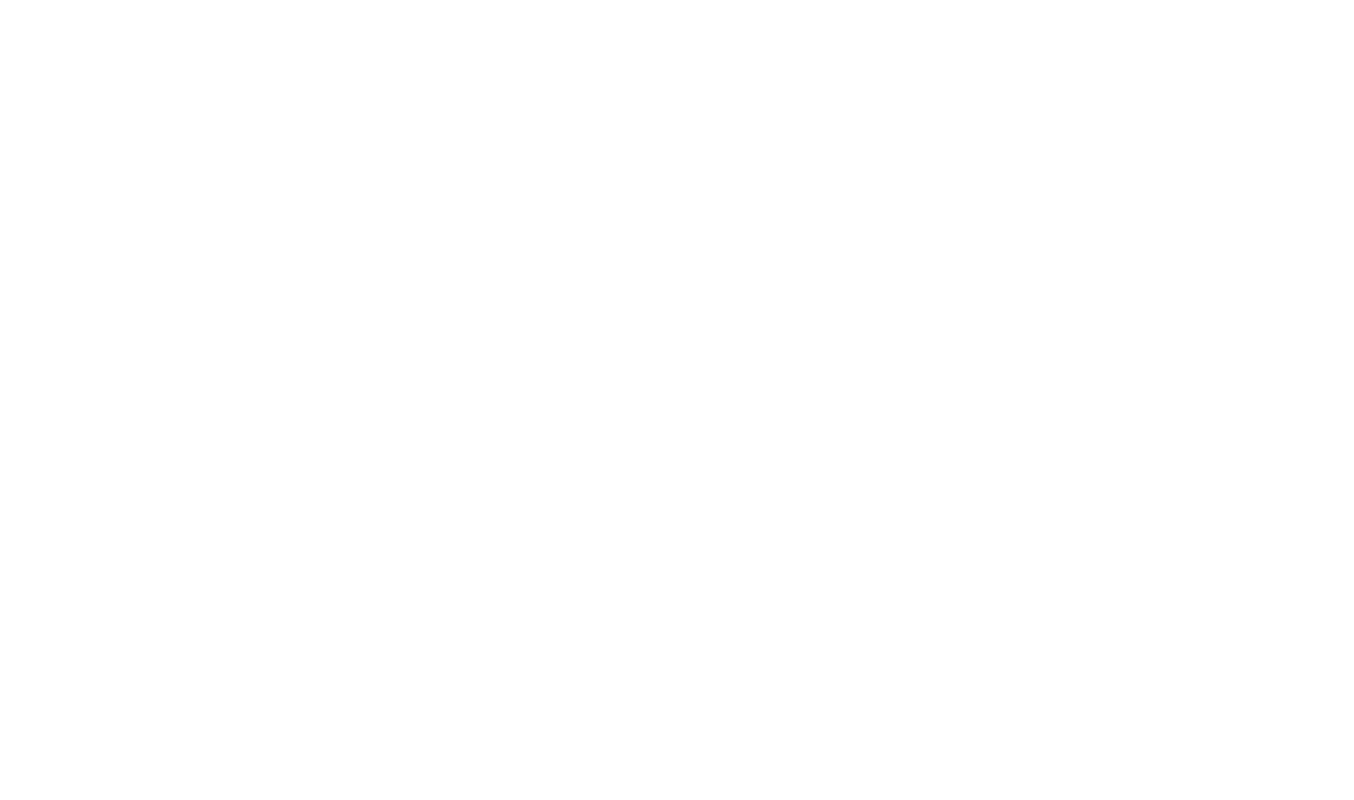
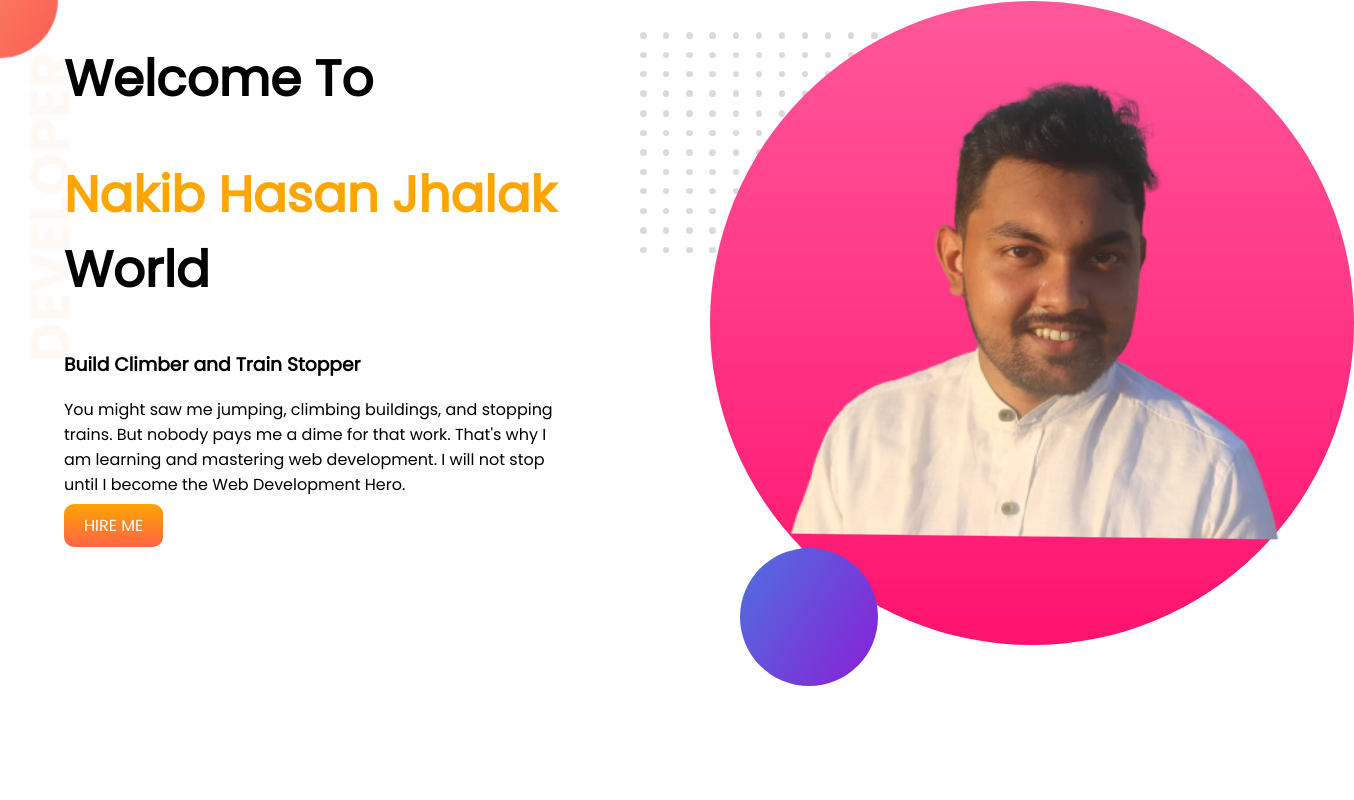
Before and after one commit to 2244jhalak/stdjhalak-portfolio, a plain HTML site: page index.html in a window 1280 px wide. Shown: the top 800 px of the page, 1354 px wide, since content can reach past the window. Drawn offline with Linux system fonts and the light colour scheme.

Commit message:
top banner added

```diff
--- a/index.html
+++ b/index.html
@@ -1,13 +1,43 @@
 <!DOCTYPE html>
 <html lang="en">
+
 <head>
     <meta charset="UTF-8">
     <meta http-equiv="X-UA-Compatible" content="IE=edge">
     <meta name="viewport" content="width=device-width, initial-scale=1.0">
     <title>stdjhalak-portfolio</title>
+    <link rel="preconnect" href="https://fonts.googleapis.com">
+    <link rel="preconnect" href="https://fonts.gstatic.com" crossorigin>
+    <link href="https://fonts.googleapis.com/css2?family=Poppins&display=swap" rel="stylesheet">
     <link rel="stylesheet" href="style.css">
 </head>
+
 <body>
+    <section class="top-banner">
+        <div class="half-width">
+            <h1>Welcome To</h1>
+            <h1><span class="orange-color">Nakib Hasan Jhalak </span> World</h1>
+            <h3>Build Climber and Train Stopper</h3>
+            <p>You might saw me jumping, climbing buildings, and stopping trains. But nobody pays me a dime for that
+                work.
+                That's why I am learning and mastering web development. I will not stop until I become the Web
+                Development
+                Hero.</p>
+            <a class="link-button" target="_blank" href="https://www.linkedin.com/in/nakib-hasan-jhalak-418939202/">HIRE
+                ME</a>
+        </div>
+        <div class="half-width"><img src="stdjhalak.png"></div>
+    </section>
+    <section class="dream-big">
+        <div class="half-width"><img src="2nd.png" </div>
+            <div class="half-width">
+                <h1>Dream Big</h1>
+                <h2>Become a web developer</h2>
+                <p>I already learned the basic HTML and CSS. I can build any simple website. I can even teach my grandma
+                    how to make simple website. My goal is to build 3 websites and learn advanced topics.</p>
+            </div>
+    </section>
 
 </body>
+
 </html>
--- a/style.css
+++ b/style.css
@@ -0,0 +1,41 @@
+body {
+    font-family: 'Poppins', sans-serif;
+    margin: 0;
+}
+
+h1 {
+    font-size: 50px;
+}
+
+.orange-color {
+    color: orange;
+}
+
+section {
+    display: flex;
+    margin-bottom: 150px;
+}
+
+.half-width {
+
+    width: 50%;
+    padding-left: 5%;
+}
+
+.half-width image {
+    width: 80%;
+    padding-left: 15%;
+}
+
+.link-button {
+    text-decoration: none;
+    background-image: linear-gradient(orange, tomato);
+    padding: 10px 20px;
+    color: white;
+    border-radius: 10px;
+}
+
+.top-banner {
+    background-image: url(images/top-banner.png);
+    background-repeat: no-repeat;
+}
```
Also changed, not shown: 2nd.png (added), images/dream-bg.png (added), images/exp-bg.png (added), images/jhankar.png (added), images/jhankar2.png (added), images/my-bg.png (added), images/my-bg2.png (added), images/top-banner.png (added), jhalak.jpg (added), real jhalak.png (added), stdjhalak.png (added), 7 other files.
